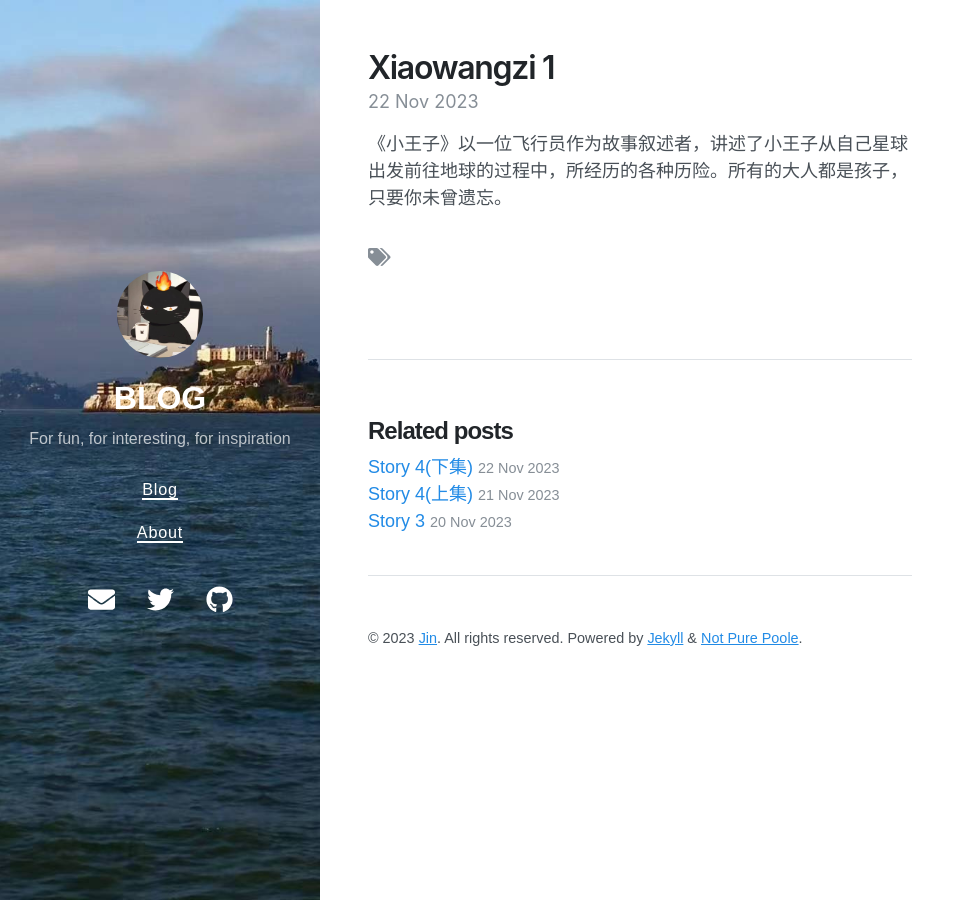
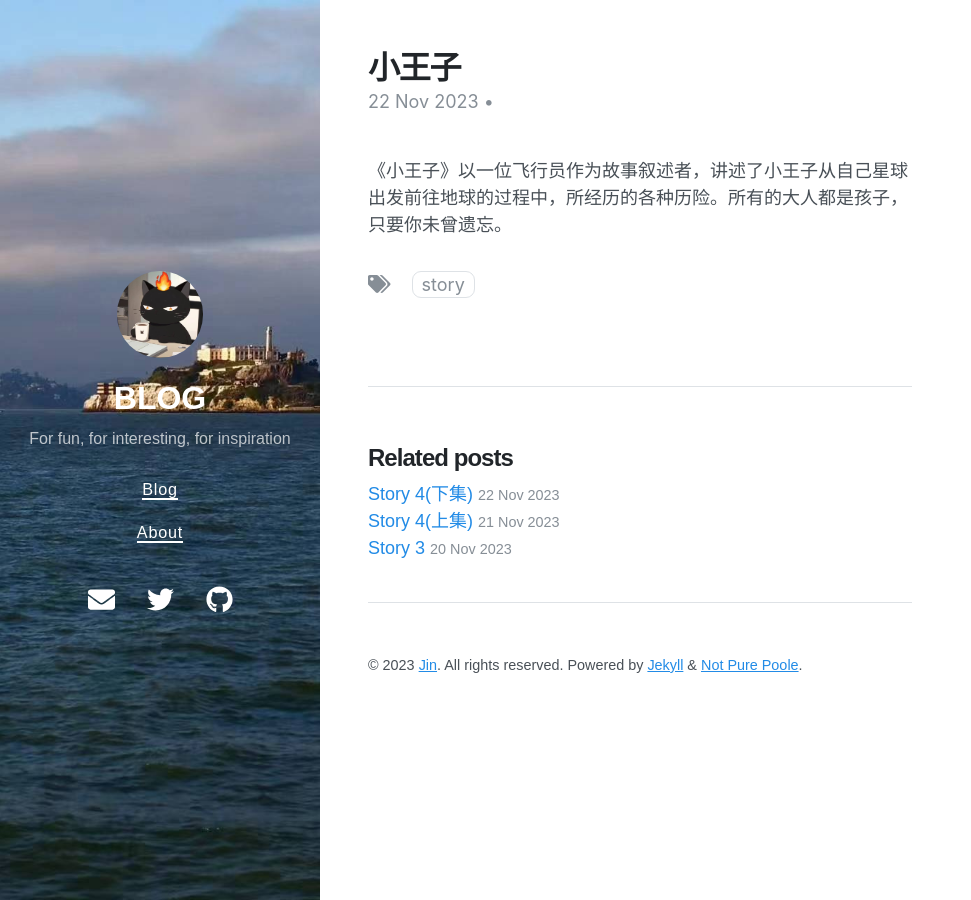
Before and after one commit to New-lay/New-lay.github.io, a Jekyll site: the page built from _posts/2023-11-22-xiaowangzi-1.md, in a window 1280 px wide. Shown: the whole page, without its empty margins (0-971 px from the left). Built offline with Jekyll 4.4.1, drawn with Linux system fonts in a browser that asks for light colours; nearby versions of some CDN libraries; our own code applies the rules of GitHub Pages for plain Markdown files.

Commit message:
Update 2023-11-22-xiaowangzi-1.md

```diff
--- a/_posts/2023-11-22-xiaowangzi-1.md
+++ b/_posts/2023-11-22-xiaowangzi-1.md
@@ -1,6 +1,10 @@
-
-
-
-
-
+---
+layout: post
+title: 小王子
+author: 1
+tags: Story
+date: 2023-11-22 14:33 +0800
+---
+<br>
 《小王子》以一位飞行员作为故事叙述者，讲述了小王子从自己星球出发前往地球的过程中，所经历的各种历险。所有的大人都是孩子，只要你未曾遗忘。
+<br>
```
